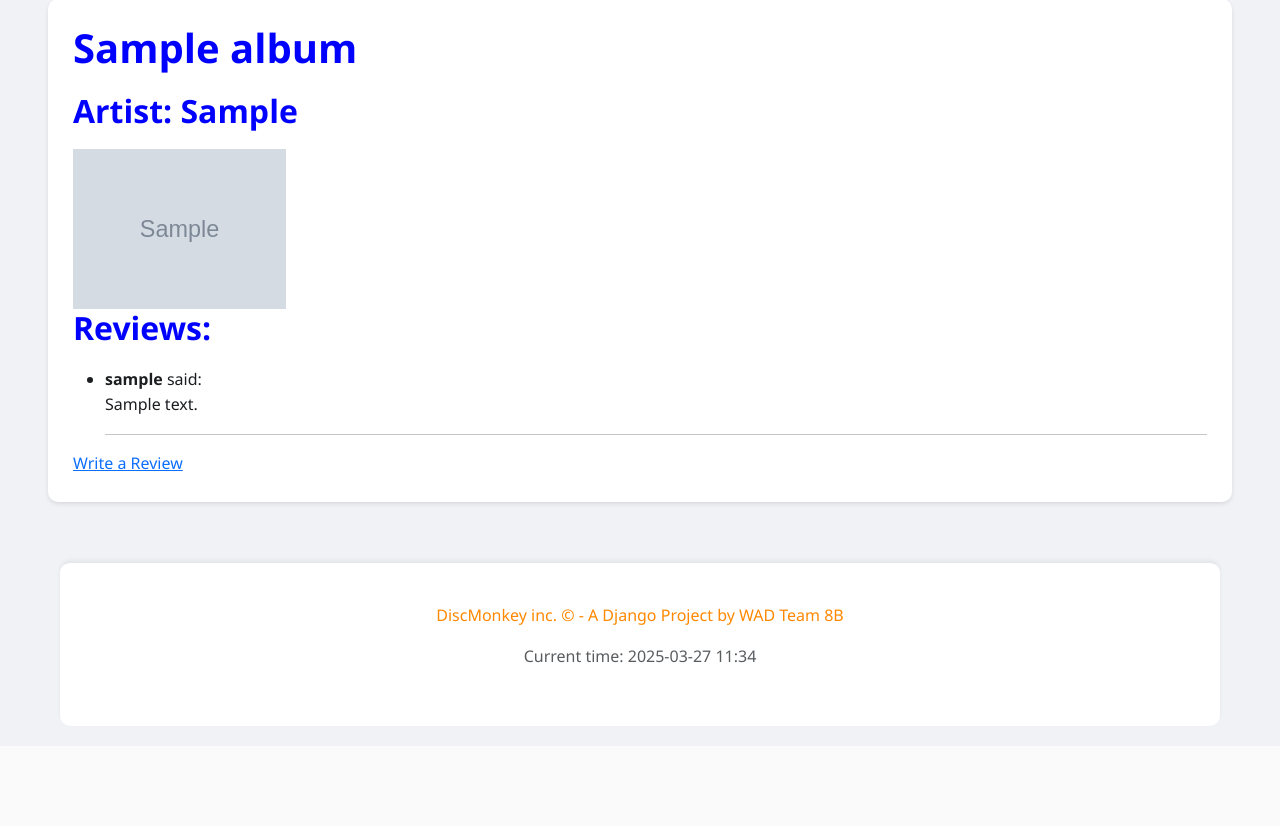
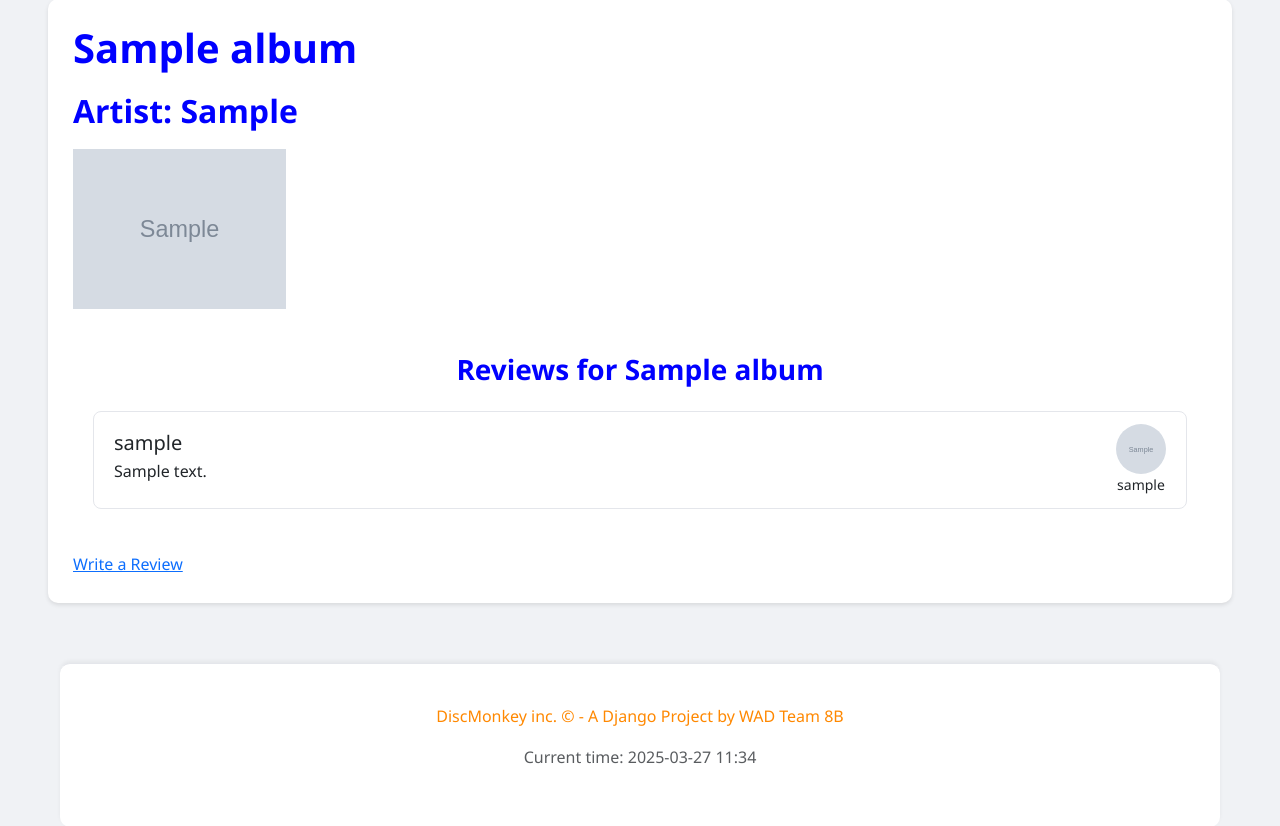
Before and after one commit to mahid-khan/DiscMonkey, a Django app: a page that uses templates/rango/album.html in a window 1280 px wide. Shown: the part 130-956 px from the top of the page. Before the commit the page ends 848 px from the top, so only its background shows below. Run offline with Django 3.2, Linux system fonts and the light colour scheme; tables that the repository leaves empty hold one stand-in row (values such as "Sample post"); grey boxes marked "Sample" are stand-in pictures; some libraries are stand-ins or nearby versions.

Commit message:
Changed album cover for Ann Peebles and improved review diplay on album view

```diff
--- a/populate_rango.py
+++ b/populate_rango.py
@@ -26,7 +26,7 @@ def populate():
 
     albums = [
     ["Parklife", "Blur", "1994", os.path.join('albumCoversForPopulating', 'BlurParklife.jpg'), 30],  # Positive score
-    ["Straight From The Heart", "Ann Peebles", "1972", os.path.join('albumCoversForPopulating', 'mrBeanAlbum.jpg'), -23]  # Negative score
+    ["Straight From The Heart", "Ann Peebles", "1972", os.path.join('albumCoversForPopulating', 'StraightFromTheHeart.jpg'), -23]  # Negative score
 ]
 
     #reveiws contain UserID, AlbumID, reviewText
--- a/templates/rango/album.html
+++ b/templates/rango/album.html
@@ -21,20 +21,37 @@
         <h2>Artist: {{ album.artist }}</h2>
         <img src="{{ album.albumCover.url }}" alt="{{ album.albumName }} Cover" class="album-cover">
 
-        <h2>Reviews:</h2>
-        {% if reviews %}
-            <ul>
-                {% for review in reviews %}
-                    <li>
-                        <strong>{{ review.userID }}</strong> said:
-                        <p>{{ review.reviewText }}</p>
-                        <hr>
-                    </li>
-                {% endfor %}
-            </ul>
-        {% else %}
-            <p>No reviews yet. Be the first to review this album!</p>
-        {% endif %}
+
+
+        <div class="container my-4">
+            <h3 class="text-center mb-4">Reviews for {{ album.albumName }}</h3>
+            {% if reviews %}
+                <div class="list-group">
+                    {% for review in reviews %}
+                    <div class="list-group-item d-flex justify-content-between align-items-center">
+                        <div class="review-content">
+                            <h5 class="mb-1">
+                                {{ review.userID.user.username }}
+                            </h5>
+                            <p class="mb-1">{{ review.reviewText }}</p>
+                        </div>
+                        <div class="reviewer-profile text-center">
+                            {% if review.userID.profilePicture %}
+                                <img src="{{ review.userID.profilePicture.url }}" alt="{{ review.userID.user.username }} Profile" class="rounded-circle" style="width: 50px; height: 50px; object-fit: cover;">
+                            {% else %}
+                                <i class="bi bi-person-circle" style="font-size: 2rem;"></i>
+                            {% endif %}
+                            <small class="d-block">{{ review.userID.user.username }}</small>
+                        </div>
+                    </div>
+                    {% endfor %}
+                </div>
+            {% else %}
+                <div class="alert alert-info text-center">
+                    There are no album reviews yet.
+                </div>
+            {% endif %}
+        </div>
 
         <a href="{% url 'rango:add_review' album.id %}">Write a Review</a><br />
 
```
Also changed, not shown: albumCoversForPopulating/StraightFromTheHeart.jpg (added), albumCoversForPopulating/mrBeanAlbum.jpg (deleted).
